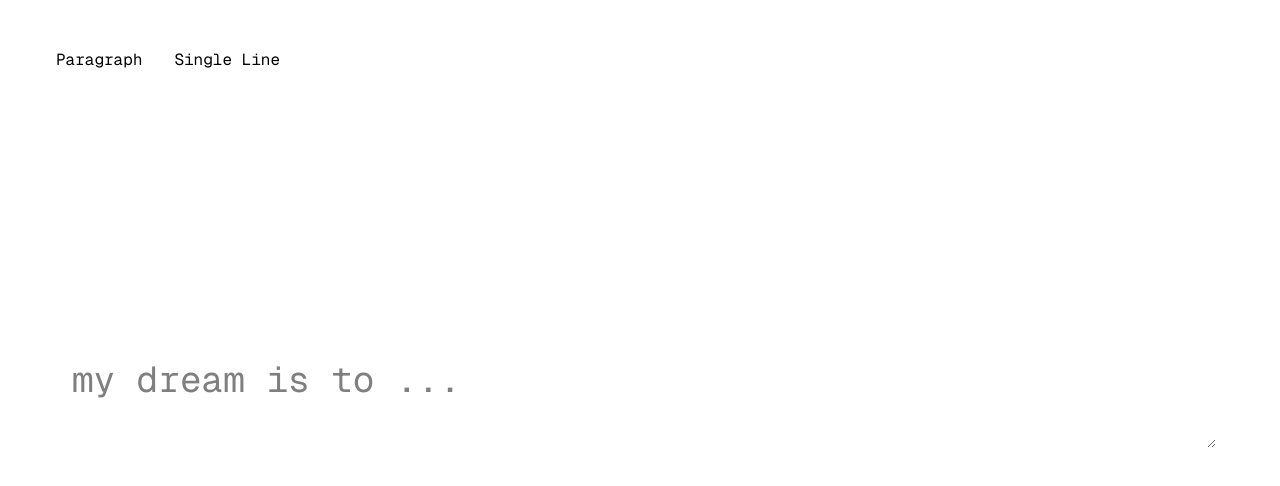
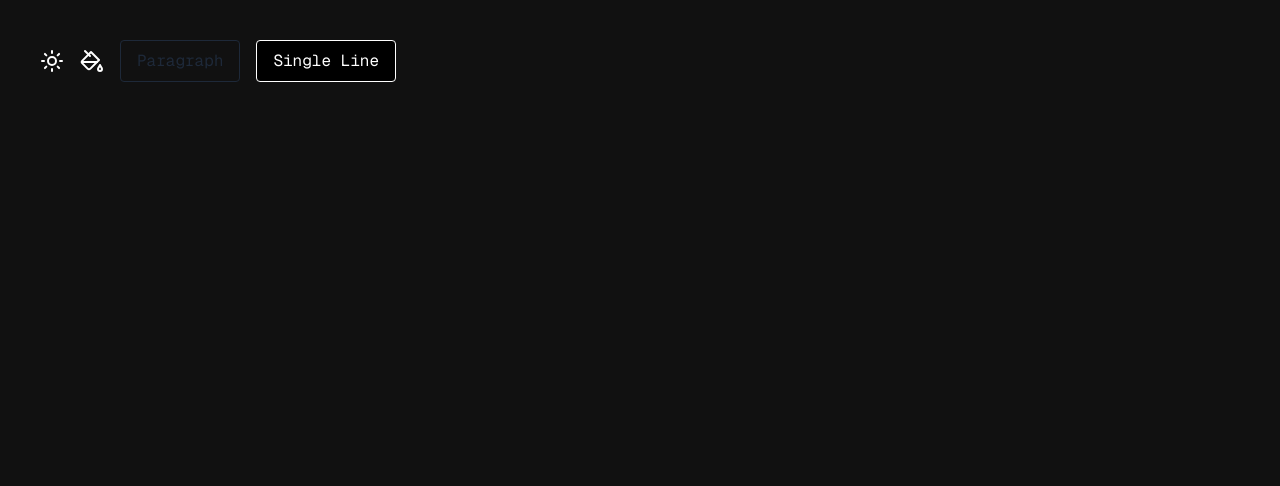
Before and after one commit to Animesh0203/shoutYourDream, a Next.js app: page / in a window 1280 px wide. Both pictures are taken after a click on the button "Single Line". Shown: the top 486 px of the page. Built offline with nearby package versions, Linux system fonts and the light colour scheme.

Commit message:
few more changes - added color picker

```diff
--- /dev/null
+++ b/app/components/ColorPicker.js
@@ -0,0 +1,23 @@
+// ColorPicker.js
+export default function ColorPicker({ color, onColorChange }) {
+
+    return (
+        <div className="flex flex-col items-center justify-center min-h-[200px] bg-gray-50 rounded-lg shadow-md p-6">
+            <div
+                className="w-24 h-24 rounded-full border-4 border-white shadow mb-4"
+                style={{ backgroundColor: color }}
+            />
+            <p className="mb-4 text-gray-700 font-medium">
+                Selected Color: <span className="font-mono">{color}</span>
+            </p>
+
+            <input
+                id="color-input"
+                type="color"
+                value={color}
+                onChange={(e) => onColorChange(e.target.value)}
+                className="w-12 h-12 p-0 border-gray-300 rounded cursor-pointer transition duration-150 hover:border-blue-400"
+            />
+        </div>
+    );
+}
--- a/app/components/button.js
+++ b/app/components/button.js
@@ -1,9 +1,11 @@
+export default function Button({ text, onClick, className = "" }) {
+  const defaultClasses =
+    "text-gray-800 border font-mono py-2 px-4 rounded transition duration-300 hover:bg-gray-400 hover:border hover:border-white ";
 
-export default function Button({ text, onClick }) {
   return (
     <button
       onClick={onClick}
-      className="bg-white text-black font-mono py-2 px-4 rounded hover:bg-black hover:border hover:border-white hover:text-white transition duration-300"
+      className={`${defaultClasses} ${className}`}
     >
       {text}
     </button>
--- a/app/page.js
+++ b/app/page.js
@@ -1,31 +1,80 @@
 'use client';
 
-import Image from "next/image";
-import { useEffect, useState } from "react";
+import { useState } from "react";
+import ColorPicker from "./components/ColorPicker";
 import Button from "./components/button";
+import { Sun, PaintBucket } from "lucide-react";
 
 export default function Home() {
-  const [textType, setTextType] = useState(true);
+  const [textType, setTextType] = useState(1);
+  const [bgColor, setBgColor] = useState("#111111");
+  const [textColor, setTextColor] = useState("#ffffff");
+  const [showColorPicker, setShowColorPicker] = useState(false);
+
+  const flipColors = () => {
+    setBgColor((prev) => (prev === "#ffffff" ? "#111111" : "#ffffff"));
+    setTextColor((prev) => (prev === "#111111" ? "#ffffff" : "#111111"));
+  };
 
   return (
     <>
-    <div className="absolute pl-10 bg-white pt-10">
-      <Button
-        onClick={() => setTextType(true)}
-        text="Paragraph"
-      />
-      <Button
-        onClick={() => setTextType(false)}
-        text="Single Line"
-      />
-    </div>
-      <div className="bg-white font-mono min-h-screen flex items-center justify-center">
-        {textType && <input
-          contentEditable={textType}
-          className="focus:outline-none w-6xl text-4xl text-black p-2"
-        />}
-        {!textType && <textarea contentEditable="true" className="focus:outline-none w-6xl text-4xl text-black p-2" placeholder="my dream is to ..." />}
+      {/* Top Bar */}
+      <div
+        className="absolute space-x-4 pl-10 pt-10 flex items-center"
+        style={{ backgroundColor: bgColor, color: textColor }}
+      >
+        <Sun className="cursor-pointer" onClick={flipColors} />
+        <PaintBucket
+          className="cursor-pointer"
+          onClick={() => setShowColorPicker(!showColorPicker)}
+        />
+        <Button
+          onClick={() => setTextType(1)}
+          text="Paragraph"
+          style={{ color: textColor, backgroundColor: bgColor }}
+          className={`${textType === 1 ? "bg-black text-white" : ""}`}
+        />
+        <Button
+          onClick={() => setTextType(2)}
+          text="Single Line"
+          style={{ color: textColor, backgroundColor: bgColor }}
+          className={`${textType === 2 ? "bg-black text-white" : ""}`}
+        />
       </div>
+
+      <div
+        className="font-mono min-h-screen flex items-center justify-center p-4"
+        style={{ backgroundColor: bgColor, color: textColor }}
+      >
+        {textType === 2 && (
+          <input
+            contentEditable="true"
+            type="text"
+            className="focus:outline-none w-6xl text-4xl p-2"
+            style={{ color: textColor }}
+          />
+        )}
+        {textType === 1 && (
+          <textarea contentEditable="true"
+            className="focus:outline-none w-6xl text-4xl p-2 resize-none"
+            rows={10}
+            style={{ color: textColor }}
+          />
+        )}
+      </div>
+
+      {showColorPicker && (
+        <div className="absolute space-x-4 bottom-0 right-0 m-5 flex items-center justify-center">
+          <div>
+            <p className="text-sm mb-1 text-gray-500">Background</p>
+            <ColorPicker color={bgColor} onColorChange={setBgColor} />
+          </div>
+          <div>
+            <p className="text-sm mb-1 text-gray-500">Text</p>
+            <ColorPicker color={textColor} onColorChange={setTextColor} />
+          </div>
+        </div>
+      )}
     </>
   );
 }
--- a/package.json
+++ b/package.json
@@ -9,9 +9,11 @@
     "lint": "next lint"
   },
   "dependencies": {
+    "lucide-react": "^0.525.0",
+    "next": "15.3.5",
     "react": "^19.0.0",
-    "react-dom": "^19.0.0",
-    "next": "15.3.5"
+    "react-color-palette": "^7.3.0",
+    "react-dom": "^19.0.0"
   },
   "devDependencies": {
     "@tailwindcss/postcss": "^4",
```
Also changed, not shown: 1 other file (tests, documents, lock files or other folders).
